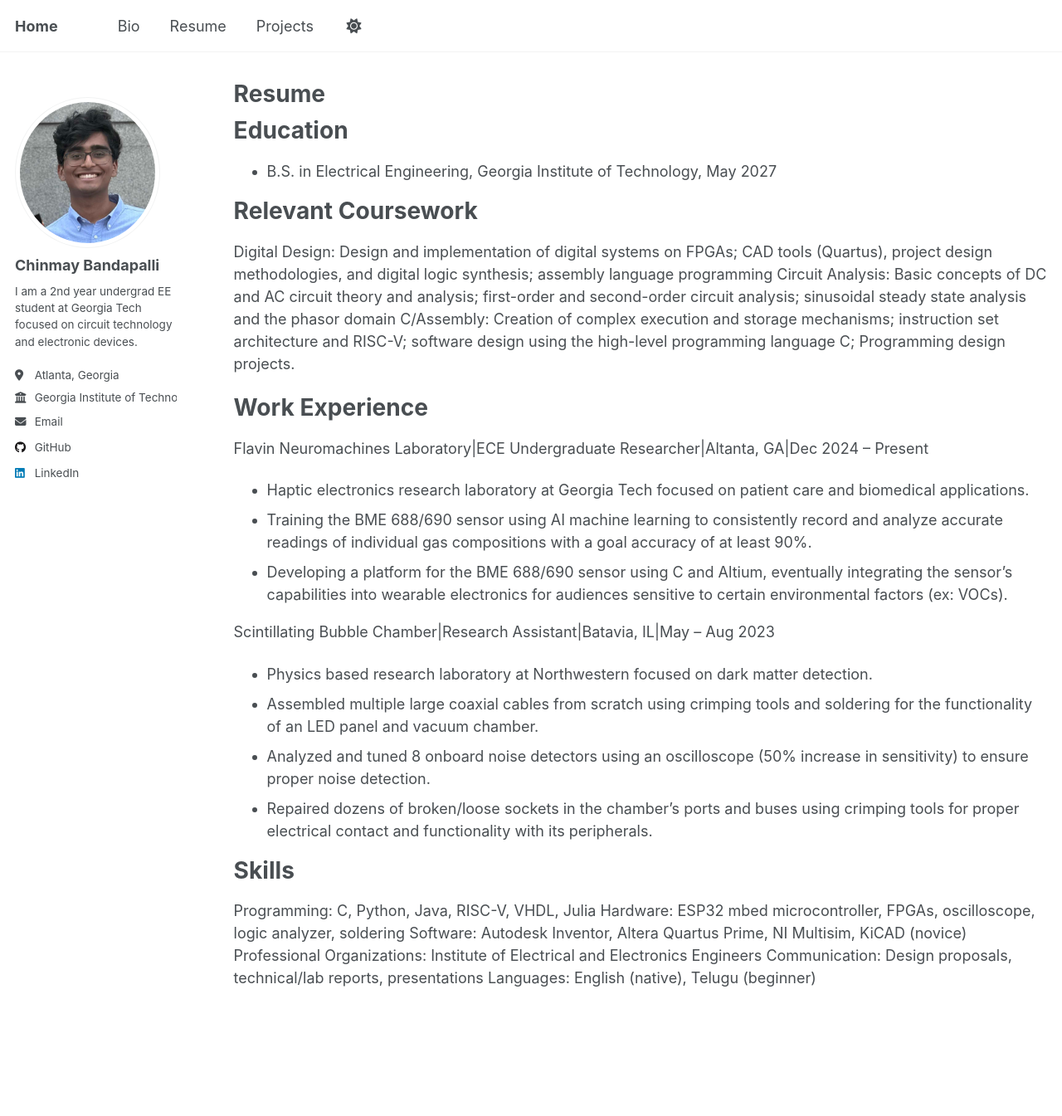
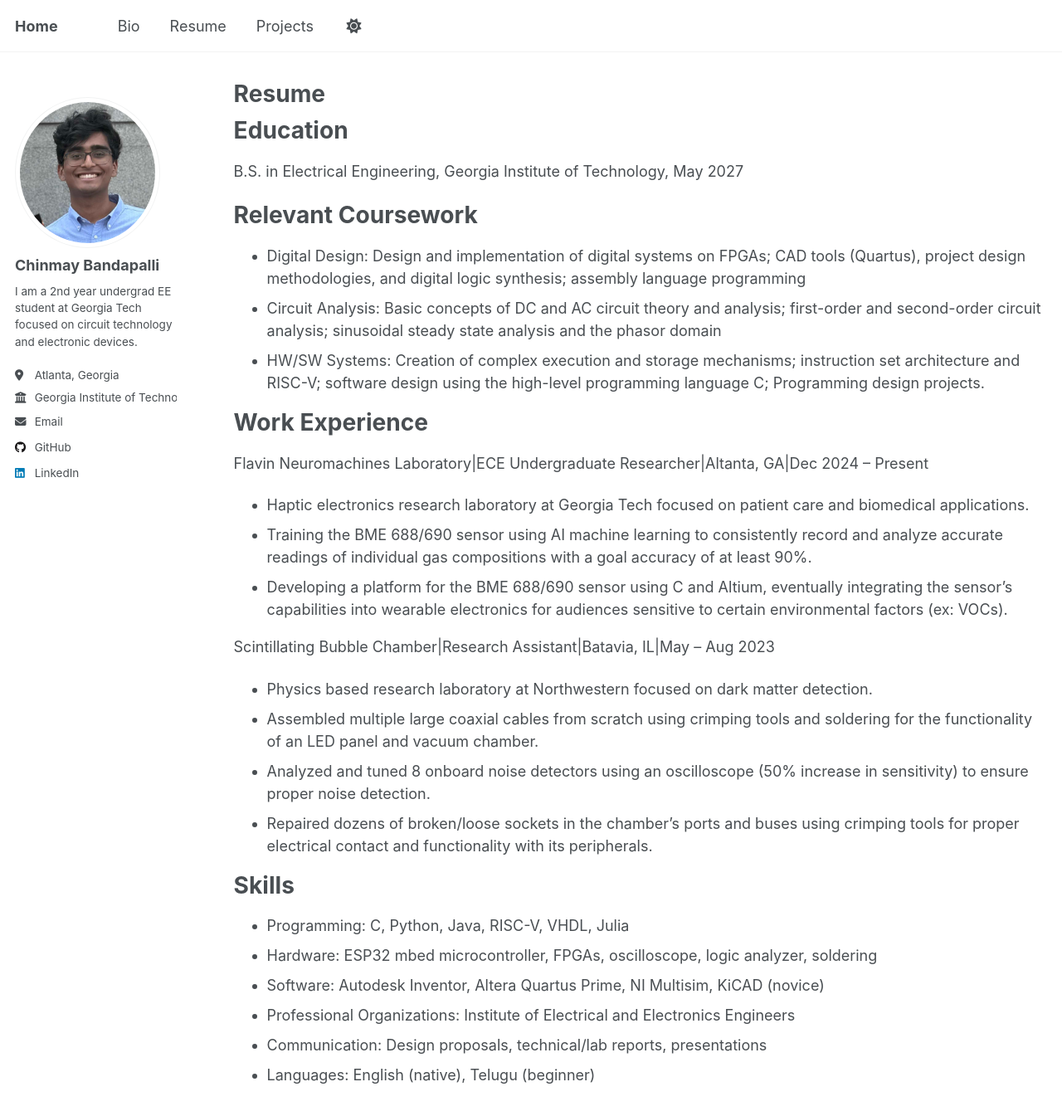
Before and after one commit to chinmaybandapalli/chinmaybandapalli.github.io, a Jekyll site: the page built from _pages/cv.md, in a window 1280 px wide and 1400 px high. Shown: the top 1345 px of the window at 83% size. Built offline with Jekyll 4.4.1, drawn with Linux system fonts in a browser that asks for light colours; a script that is not in the unit is left out.

Commit message:
Update cv.md
Fixed formatting

```diff
--- a/_pages/cv.md
+++ b/_pages/cv.md
@@ -11,13 +11,13 @@ redirect_from:
 
 Education
 ======
-* B.S. in Electrical Engineering, Georgia Institute of Technology, May 2027
+B.S. in Electrical Engineering, Georgia Institute of Technology, May 2027
 
 Relevant Coursework
 ======
-Digital Design: Design and implementation of digital systems on FPGAs; CAD tools (Quartus), project design methodologies, and digital logic synthesis; assembly language programming
-Circuit Analysis: Basic concepts of DC and AC circuit theory and analysis; first-order and second-order circuit analysis; sinusoidal steady state analysis and the phasor domain
-C/Assembly: Creation of complex execution and storage mechanisms; instruction set architecture and RISC-V; software design using the high-level programming language C; Programming design projects.
+* Digital Design: Design and implementation of digital systems on FPGAs; CAD tools (Quartus), project design methodologies, and digital logic synthesis; assembly language programming
+* Circuit Analysis: Basic concepts of DC and AC circuit theory and analysis; first-order and second-order circuit analysis; sinusoidal steady state analysis and the phasor domain
+* HW/SW Systems: Creation of complex execution and storage mechanisms; instruction set architecture and RISC-V; software design using the high-level programming language C; Programming design projects.
 
 
 Work Experience
```
Also changed, not shown: other parts of _pages/cv.md (+6 -6 lines).
